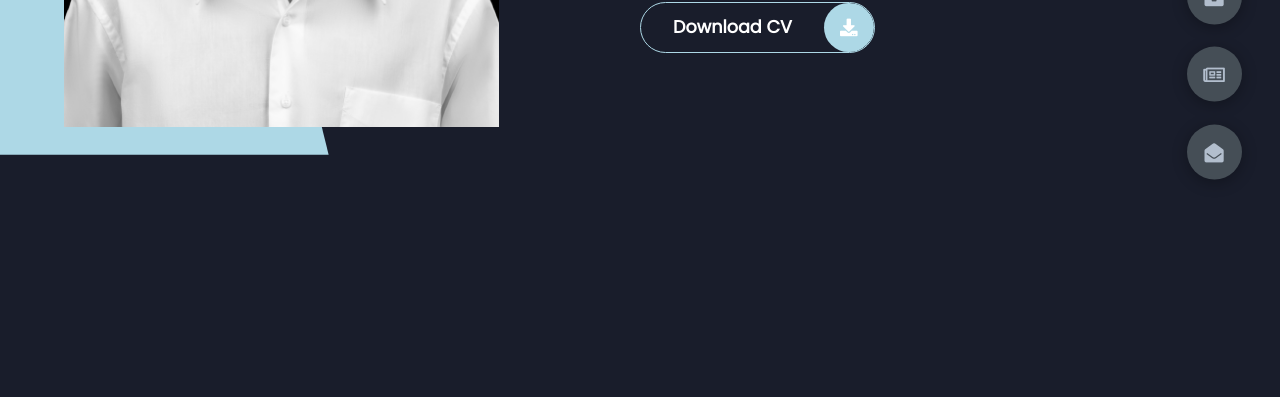
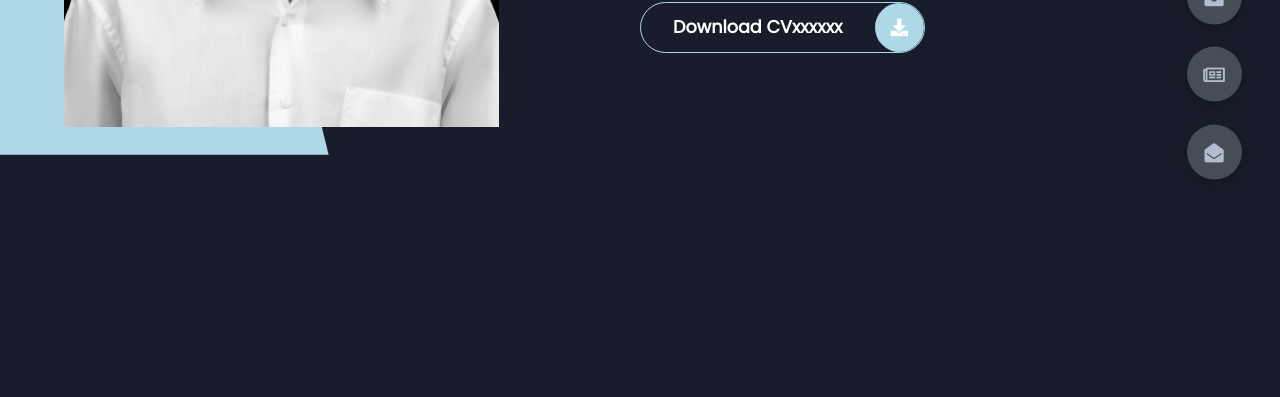
Before and after one commit to UnahMichael/portfolio-website, a plain HTML site: page index.html in a window 1280 px wide. Shown: the part 403-800 px from the top of the page. Drawn offline with Linux system fonts and the light colour scheme.

```diff
--- a/index.html
+++ b/index.html
@@ -26,7 +26,7 @@
                 <h1 class="name">Hi, My Name is  <span>Michael.</span> I'm a Software Developer.</h1>
                 <div class="btn-con">
                 <a href="https://ln.run/cUEm4" class="main-btn">
-                    <span class="btn-text">Download CV</span>
+                    <span class="btn-text">Download CVxxxxxx</span>
                     <span class="btn-icon"><i class="fas fa-download"></i></span>
                 </a>
                 </div>
```
